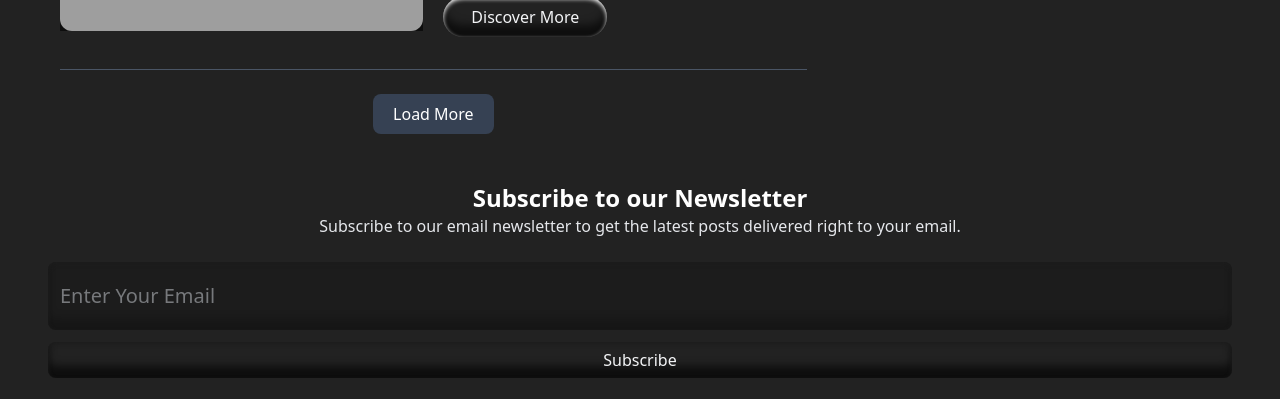
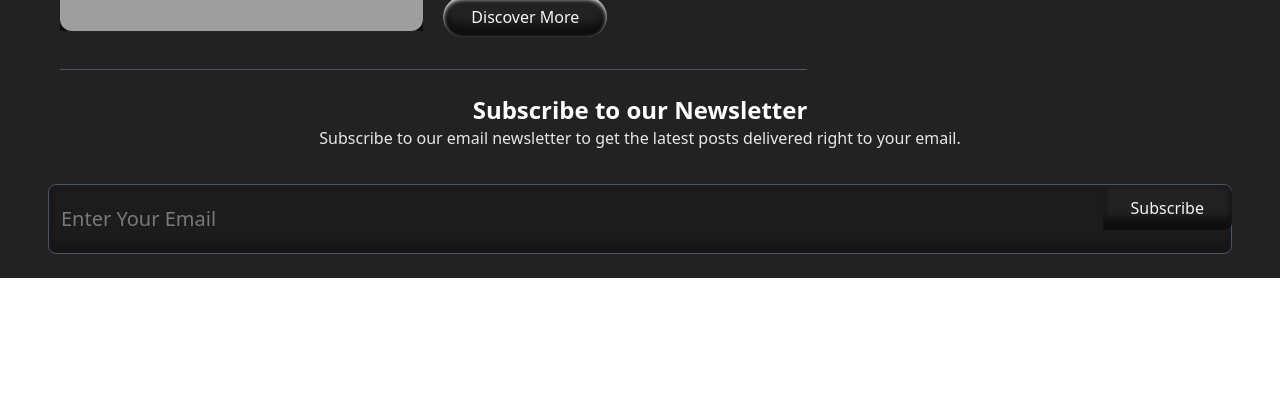
Before and after one commit to devARcoder/AR_Writes, a React (Vite) app: page / in a window 1280 px wide. Shown: the part 2284-2683 px from the top of the page. After the commit the page ends 2562 px from the top, so only its background shows below. Built offline with nearby package versions, Linux system fonts and the light colour scheme; grey boxes are pictures that could not be loaded.

Commit message:
working on newletters section

```diff
--- a/src/components/Blogs/Blogs.jsx
+++ b/src/components/Blogs/Blogs.jsx
@@ -9,32 +9,17 @@ import { blogData } from '../../data/blogDataStore';
 import { topRatedAuthor, featuredPostData } from '../../data/data';
 
 const Blogs = ({ blogs }) => {
-  const [loading, setLoading] = useState(true);       // Page loading state
-  const [visibleBlogs, setVisibleBlogs] = useState(5); // Start with 5 blogs
-  const [isLoadingMore, setIsLoadingMore] = useState(false);
+  const [loading, setLoading] = useState(true); // Page loading state
 
   useEffect(() => {
     const timer = setTimeout(() => setLoading(false), 2000);
     return () => clearTimeout(timer);
   }, []);
 
-  const handleLoadMore = () => {
-    setIsLoadingMore(true);
-    setTimeout(() => {
-      setVisibleBlogs((prev) => prev + 5);
-      setIsLoadingMore(false);
-    }, 1200); // Simulate network delay
-  };
-
-  const handleShowLess = () => {
-    setVisibleBlogs(5);
-    window.scrollTo({ top: 0, behavior: 'smooth' });
-  };
-
-  // Blogs to display
+  // Always display only the first 5 blogs
   const displayBlogs = blogs !== undefined
-    ? blogs.slice(0, visibleBlogs)
-    : blogData.slice(0, visibleBlogs);
+    ? blogs.slice(0, 5)
+    : blogData.slice(0, 5);
 
   // Suggestions for "no blogs found"
   const suggestions = blogData.slice(0, 3).map((blog) => blog.title);
@@ -52,31 +37,6 @@ const Blogs = ({ blogs }) => {
             {displayBlogs.map((blog, i) => (
               <BlogCard key={blog.id || i} blog={blog} />
             ))}
-
-            {/* Show Skeleton Cards when Loading More */}
-            {isLoadingMore &&
-              Array(2).fill(null).map((_, i) => <BlogCardLoading key={`loading-${i}`} />)
-            }
-
-            {/* Load More & Show Less Buttons */}
-            <div className="text-center py-6 space-x-4">
-              {visibleBlogs < blogData.length && !isLoadingMore && (
-                <button
-                  onClick={handleLoadMore}
-                  className="px-5 py-2 bg-gray-700 text-white rounded-lg hover:bg-gray-600 transition"
-                >
-                  Load More
-                </button>
-              )}
-              {visibleBlogs > 5 && !isLoadingMore && (
-                <button
-                  onClick={handleShowLess}
-                  className="px-5 py-2 bg-red-600 text-white rounded-lg hover:bg-red-500 transition"
-                >
-                  Show Less
-                </button>
-              )}
-            </div>
           </>
         ) : (
           <div className="text-center py-10 text-gray-400">
--- a/src/components/home/NewsLetter.jsx
+++ b/src/components/home/NewsLetter.jsx
@@ -12,17 +12,17 @@ const NewsLetter = () => {
           right to your email.
         </p>
 
-        <div className=" m-6">
-          <div className="w-full">
+        <div className=" m-6 flex flex-col sm:flex-row">
+          <div className="w-full sm:relative mt-2.5">
             <input
               placeholder="Enter Your Email"
-              className="text-gray-300 focus:outline-none bg-[#1c1c1c] rounded-lg px-3 py-3 md:py-4 lg:py-5 md:text-xl lg:text-xl inset-shadow-sm w-full inset-shadow-sm inset-shadow-[#1c1c1c] shadow-[inset_0_-12px_9px_rgba(0,0,0,0.2)]"
+              className="text-gray-300 border border-gray-600 focus:outline-none bg-[#1c1c1c] rounded-lg px-3 py-3 md:py-4 lg:py-5 md:text-xl lg:text-xl inset-shadow-sm w-full inset-shadow-sm inset-shadow-[#1c1c1c] shadow-[inset_0_-12px_9px_rgba(0,0,0,0.2)]"
             />
           </div>
-          <div className="btn mt-3">
+          <div className="btn mt-3 absolute right-12 ">
             <button
-              className="border-none text-gray-100 cursor-pointer focus:outline-none bg-[#222] rounded-lg px-7 py-1.5 inset-shadow-sm inset-shadow-[#1c1c1c]
-  shadow-[inset_0_-12px_9px_rgba(0,0,0,0.6)] hover:shadow-[inset_0_-12px_9px_rgba(0,0,0,0.8)] transform transition-transform duration-800 ease-in-out w-[100%]"
+              className="border-none text-gray-100 cursor-pointer focus:outline-none bg-[#222] rounded-r-lg px-7 py-1.5 sm:py-2.5 sm:px-7 inset-shadow-sm inset-shadow-[#1c1c1c]
+  shadow-[inset_0_-12px_9px_rgba(0,0,0,0.6)] hover:shadow-[inset_0_-12px_9px_rgba(0,0,0,0.8)] transform transition-transform duration-800 ease-in-out w-[100%] sm:w-full"
             >
               Subscribe
             </button>
```
